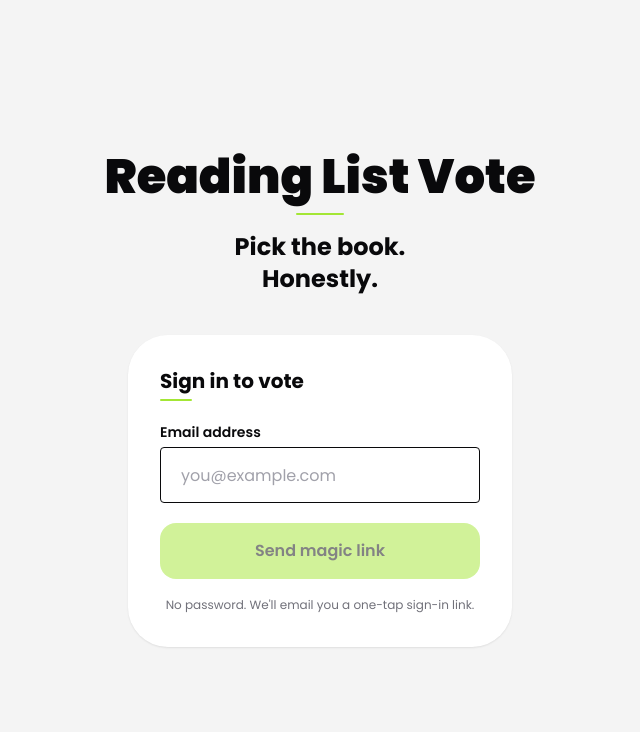
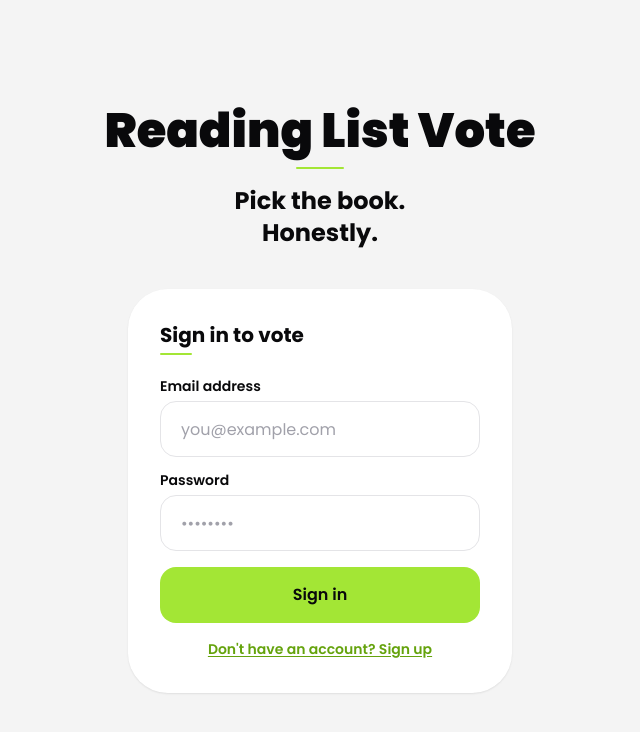
Before and after one commit to charan1435/AI-SDLC-Exercise, a Next.js app: page /signin in a window 1280 px wide. Shown: the top 732 px of the page, without its empty margins (320-960 px from the left). Built offline with nearby package versions, Linux system fonts and the light colour scheme.

Commit message:
feature/password-auth/replace magic link with email+password auth

```diff
--- a/src/app/auth/callback/route.ts
+++ /dev/null
@@ -1,29 +0,0 @@
-import { createServerClient } from '@/lib/supabase/server'
-import { NextResponse, type NextRequest } from 'next/server'
-
-/**
- * GET /auth/callback
- *
- * Supabase magic-link callback. Exchanges the `code` query parameter for a
- * session, sets the session cookie via the server client, then redirects to
- * the home page (or to /signin?error=invalid_link on failure).
- *
- * Ticket: AIEX-812
- */
-export async function GET(request: NextRequest) {
-  const { searchParams, origin } = new URL(request.url)
-  const code = searchParams.get('code')
-  const next = searchParams.get('next') ?? '/'
-
-  if (code) {
-    const supabase = createServerClient()
-    const { error } = await supabase.auth.exchangeCodeForSession(code)
-
-    if (!error) {
-      return NextResponse.redirect(`${origin}${next}`)
-    }
-  }
-
-  // Exchange failed or no code provided — send back to sign-in with error flag
-  return NextResponse.redirect(`${origin}/signin?error=invalid_link`)
-}
--- a/src/app/signin/page.tsx
+++ b/src/app/signin/page.tsx
@@ -1,14 +1,14 @@
-import { MagicLinkForm } from '@/components/features/auth/MagicLinkForm'
+import { LoginForm } from '@/components/features/auth/LoginForm'
 
 export const metadata = {
   title: 'Sign in — Reading List Vote',
 }
 
 /**
- * SignInPage — magic-link email entry screen.
+ * SignInPage — password-based login/signup screen.
  * Centered card layout per wireframe 1.
  *
- * Ticket: AIEX-813
+ * Ticket: AIEX-813 (revised)
  */
 export default function SignInPage() {
   return (
@@ -27,8 +27,8 @@ export default function SignInPage() {
         </p>
       </div>
 
-      {/* Sign-in card */}
-      <MagicLinkForm />
+      {/* Login card */}
+      <LoginForm />
     </div>
   )
 }
--- /dev/null
+++ b/src/components/features/auth/LoginForm.tsx
@@ -0,0 +1,122 @@
+'use client'
+
+import { useState } from 'react'
+import { useRouter } from 'next/navigation'
+import { toast } from 'sonner'
+import { createClient } from '@/lib/supabase/client'
+import { Button } from '@/components/ui/button'
+import { Input } from '@/components/ui/input'
+import { Label } from '@/components/ui/label'
+
+/**
+ * LoginForm — email + password form with toggle between login and signup.
+ * Replaces MagicLinkForm for password-based authentication.
+ *
+ * Ticket: AIEX-813 (revised)
+ */
+export function LoginForm() {
+  const router = useRouter()
+  const [email, setEmail] = useState('')
+  const [password, setPassword] = useState('')
+  const [isLogin, setIsLogin] = useState(true) // Toggle between login and signup
+  const [loading, setLoading] = useState(false)
+  const [error, setError] = useState<string | null>(null)
+
+  async function handleAuth(e: React.FormEvent) {
+    e.preventDefault()
+    if (!email.trim() || !password.trim()) return
+
+    setLoading(true)
+    setError(null)
+
+    const supabase = createClient()
+
+    try {
+      if (isLogin) {
+        // Sign in
+        const { error } = await supabase.auth.signInWithPassword({
+          email: email.trim(),
+          password: password.trim(),
+        })
+        if (error) throw error
+        toast.success('Signed in!')
+        router.push('/')
+      } else {
+        // Sign up
+        const { error } = await supabase.auth.signUp({
+          email: email.trim(),
+          password: password.trim(),
+        })
+        if (error) throw error
+        toast.success('Account created! Signed in.')
+        router.push('/')
+      }
+    } catch (err: any) {
+      setError(err.message || 'Authentication failed')
+      toast.error(err.message || 'Authentication failed')
+    } finally {
+      setLoading(false)
+    }
+  }
+
+  return (
+    <div className="bg-white rounded-card p-8 shadow-card w-full max-w-sm mx-auto animate-fade-up">
+      <div className="mb-6">
+        <h2 className="font-sans font-bold text-xl text-zinc-950 mb-1">
+          {isLogin ? 'Sign in to vote' : 'Create an account'}
+        </h2>
+        <div className="h-0.5 w-8 bg-lime-400 rounded-full" />
+      </div>
+
+      <form onSubmit={handleAuth} className="flex flex-col gap-4">
+        <div className="flex flex-col gap-2">
+          <Label htmlFor="email">Email address</Label>
+          <Input
+            id="email"
+            type="email"
+            placeholder="you@example.com"
+            value={email}
+            onChange={(e) => setEmail(e.target.value)}
+            required
+            disabled={loading}
+          />
+        </div>
+
+        <div className="flex flex-col gap-2">
+          <Label htmlFor="password">Password</Label>
+          <Input
+            id="password"
+            type="password"
+            placeholder="••••••••"
+            value={password}
+            onChange={(e) => setPassword(e.target.value)}
+            required
+            disabled={loading}
+          />
+        </div>
+
+        {error && (
+          <div className="bg-red-50 text-red-900 text-sm p-3 rounded-lg">
+            {error}
+          </div>
+        )}
+
+        <Button type="submit" disabled={loading} className="w-full">
+          {loading ? 'Processing...' : isLogin ? 'Sign in' : 'Sign up'}
+        </Button>
+      </form>
+
+      <button
+        onClick={() => {
+          setIsLogin(!isLogin)
+          setError(null)
+        }}
+        className="text-sm font-semibold text-lime-600 underline underline-offset-2 hover:text-lime-700 transition-colors mt-4 w-full text-center"
+      >
+        {isLogin
+          ? "Don't have an account? Sign up"
+          : 'Already have an account? Sign in'}
+      </button>
+    </div>
+  )
+}
```
